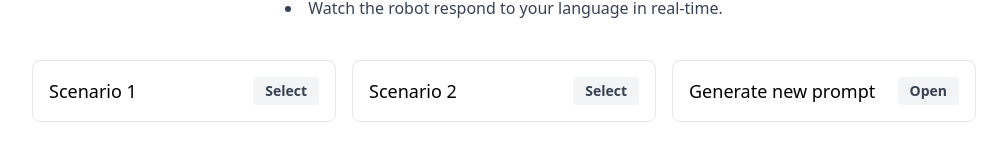
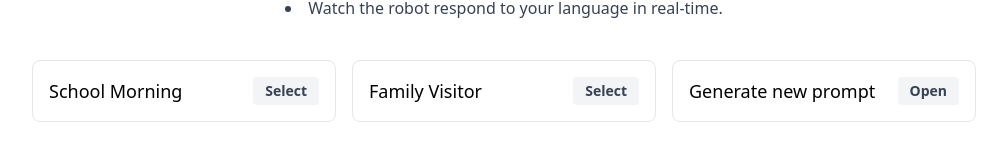
Before and after one commit to shiye-cao/Declarative-Language-Practice, a React (Vite) app in the folder interface/: page /intro in a window 1280 px wide. Shown: the part 219-363 px from the top of the page, without its empty margins (136-1143 px from the left). Built offline with nearby package versions, Linux system fonts and the light colour scheme.

Commit message:
rename scenarios

```diff
--- a/interface/src/components/pages/TaskIntroduction.tsx
+++ b/interface/src/components/pages/TaskIntroduction.tsx
@@ -235,7 +235,7 @@ return (
           aria-pressed={selectedScenario === 1}
         >
           <div className="flex items-center justify-between">
-            <h3 className="text-lg font-medium">Scenario 1</h3>
+            <h3 className="text-lg font-medium">School Morning</h3>
             <button
               className={`px-3 py-1 rounded text-sm ${selectedScenario === 1 ? 'bg-blue-600 text-white' : 'bg-gray-100 text-gray-700'}`}
               onClick={(e) => { e.stopPropagation(); toggleScenario(1) }}
@@ -264,7 +264,7 @@ return (
           aria-pressed={selectedScenario === 2}
         >
           <div className="flex items-center justify-between">
-            <h3 className="text-lg font-medium">Scenario 2</h3>
+            <h3 className="text-lg font-medium">Family Visitor</h3>
             <button
               className={`px-3 py-1 rounded text-sm ${selectedScenario === 2 ? 'bg-blue-600 text-white' : 'bg-gray-100 text-gray-700'}`}
               onClick={(e) => { e.stopPropagation(); toggleScenario(2) }}
```
